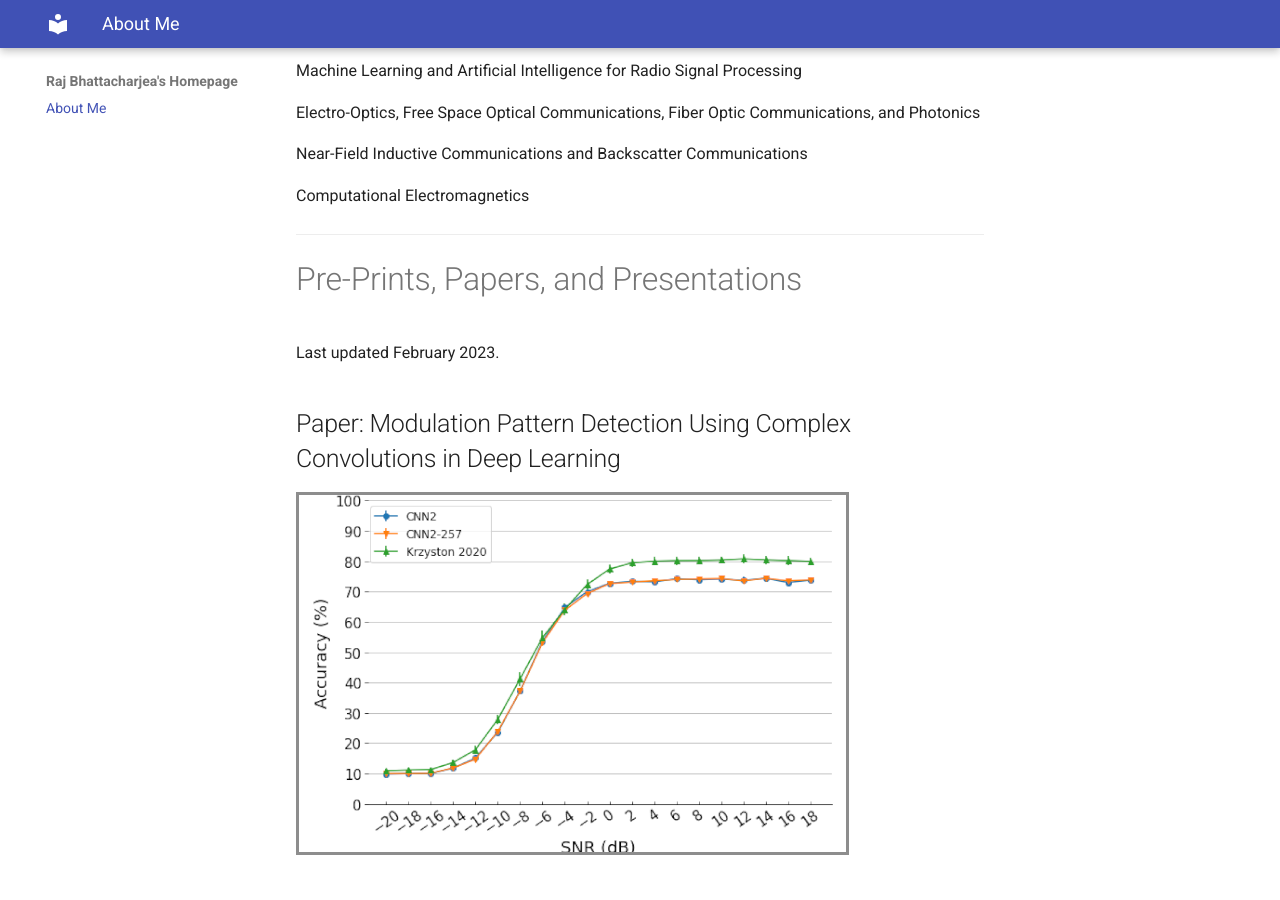
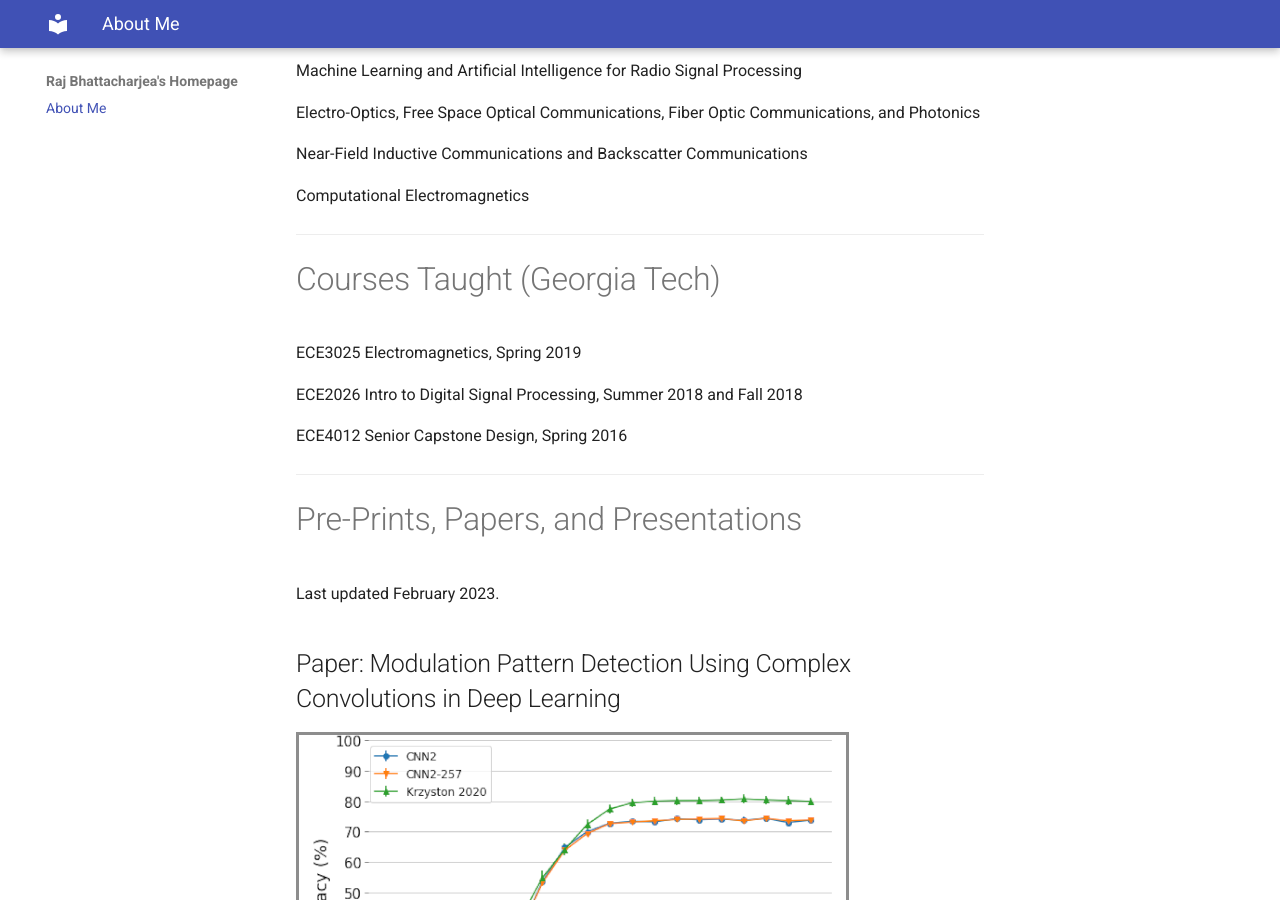
Before and after one commit to rajb245/rajb245.github.io, an MkDocs documentation site: the page built from docs/index.md, in a window 1280 px wide and 900 px high, scrolled down 381 px. Built offline with MkDocs 1.6.1 and Material for MkDocs 9.7.7, drawn with Linux system fonts in a browser that asks for light colours.

Commit message:
Add courses taught section

```diff
--- a/docs/index.md
+++ b/docs/index.md
@@ -4,7 +4,7 @@ date: 2023-02-03 10:20
 Category: About Me
 ---
 # Raj Bhattacharjea [![Twitter Profile](images/socials_twitter.png)](https://twitter.com/rajb245){: style="float:right;width:40px;height:40px;margin-left:5px"} [![LinkedIn Profile](images/socials_linkedin.png)](https://www.linkedin.com/in/raj-bhattacharjea/){: style="float:right;width:40px;height:40px;margin-left:5px"} [![ResearchGate Profile](images/socials_researchgate.png)](https://www.researchgate.net/profile/Raj_Bhattacharjea){: style="float:right;width:40px;height:40px;margin-left:5px"} [![Google Scholar Profile](images/socials_googlescholar.svg)](https://scholar.google.com/citations?user=kDQoTnUAAAAJ&hl=en){: style="float:right;width:40px;height:40px;margin-left:5px"}
-
+<!-- :simple-googlescholar::fontawesome-brands-researchgate::fontawesome-brands-linkedin::fontawesome-brands-square-twitter: -->
 <!-- ![Picture of Raj Bhattacharjea](images/RajBhattacharjea_Nov2015_square_200px.png){: style="float:left;border-radius:50%;padding-right:10px;width:100px;height:100px"} -->
 ![Picture of Raj Bhattacharjea](images/RajBhattacharjea_Nov2015_square_200px.png){: style="float:left;border-radius:50%;width:100px;height:100px;margin-right:1em;"}
 I am an Electrical Engineer by training and I'm working as a Machine Learning
@@ -22,7 +22,13 @@ and Photonics
 Near-Field Inductive Communications and Backscatter Communications
 
 Computational Electromagnetics
+________________________________________________________________________________
+# Courses Taught (Georgia Tech)
+ECE3025 Electromagnetics, Spring 2019
 
+ECE2026 Intro to Digital Signal Processing, Summer 2018 and Fall 2018
+
+ECE4012 Senior Capstone Design, Spring 2016
 ________________________________________________________________________________
 # Pre-Prints, Papers, and Presentations
 Last updated February 2023.
--- a/mkdocs.yml
+++ b/mkdocs.yml
@@ -1,6 +1,10 @@
 site_name: Raj Bhattacharjea's Homepage
 markdown_extensions:
-    - attr_list
+  - attr_list
+  - pymdownx.emoji:
+      emoji_index: !!python/name:materialx.emoji.twemoji
+      emoji_generator: !!python/name:materialx.emoji.to_svg
+
 theme:
   name: material
 plugins: []
```
Also changed, not shown: site/index.html, 1 other file.
